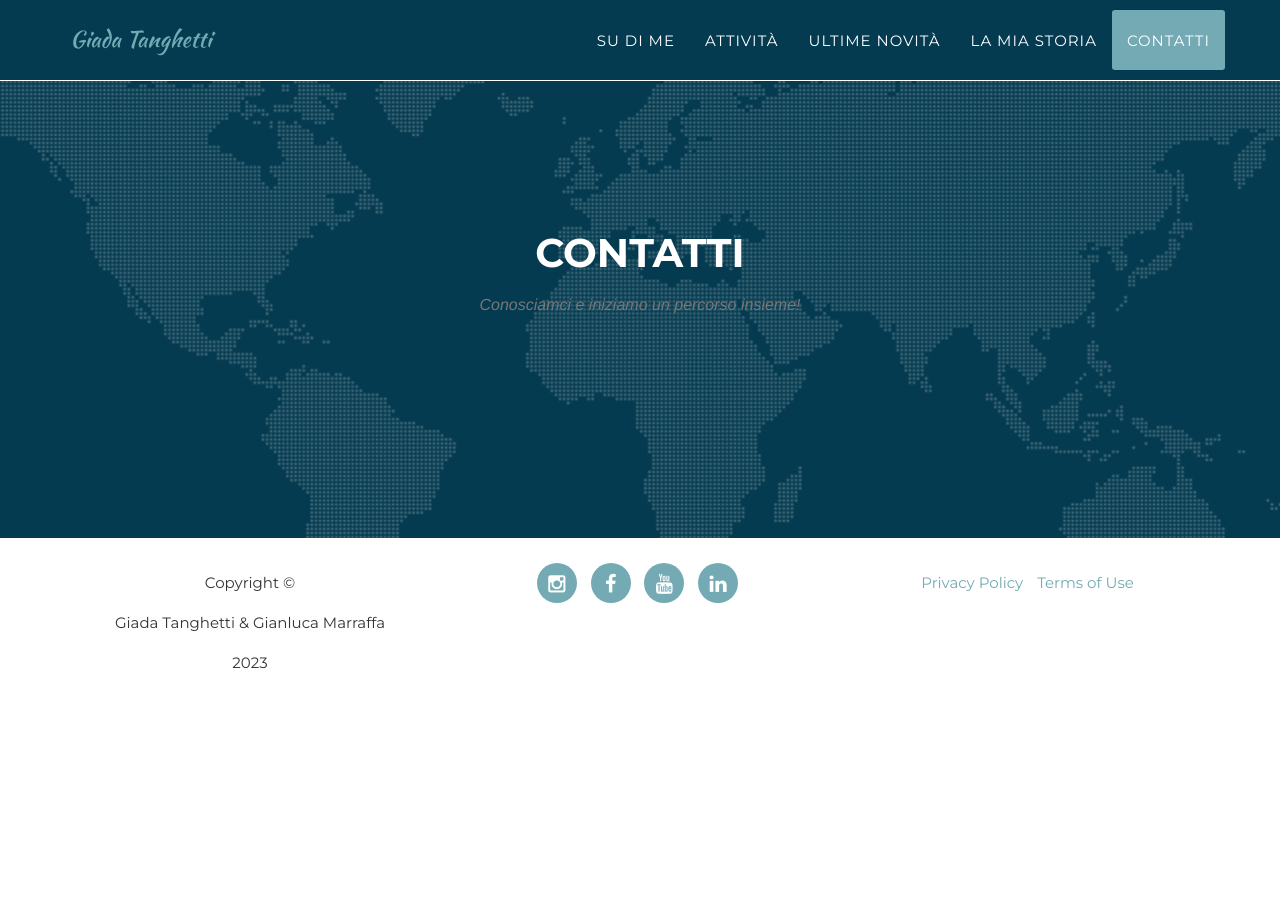
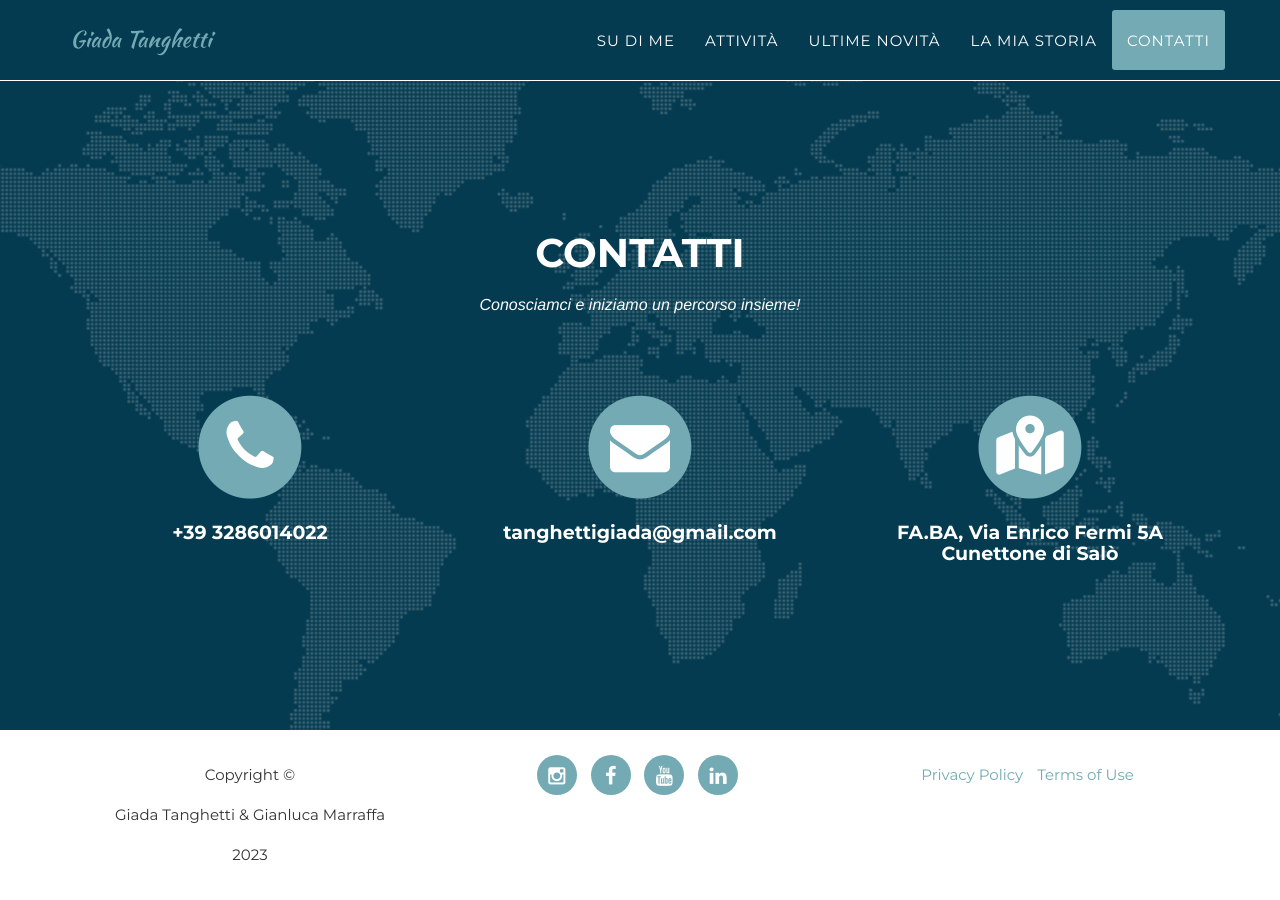
Before and after one commit to gmarraff/giadatanghetti.it, a Jekyll site: the page built from _posts/2014-07-16-project-3.markdown, in a window 1280 px wide and 900 px high, scrolled down 5945 px. Built offline with Jekyll 4.4.1, drawn with Linux system fonts in a browser that asks for light colours; nearby versions of some CDN libraries; some web fonts are replaced; library files that are not in the unit come from our copies; before the commit the page ends 6653 px from its top, so only the background shows below that.

Commit message:
FIll contacts

```diff
--- a/_includes/contact.html
+++ b/_includes/contact.html
@@ -3,41 +3,37 @@
             <div class="row">
                 <div class="col-lg-12 text-center">
                     <h2 class="section-heading">{{section.title}}</h2>
-                    <h3 class="section-subheading text-muted">Conosciamci e iniziamo un percorso insieme!</h3>
+                    <h3 class="section-subheading text-muted" style="color: white">Conosciamci e iniziamo un percorso insieme!</h3>
                 </div>
             </div>
-            <!-- <div class="row">
-                <div class="col-lg-12">
-                    <form name="sentMessage" id="contactForm" novalidate>
-                        <div class="row">
-                            <div class="col-md-6">
-                                <div class="control-group form-group">
-                                    <input type="text" class="form-control" placeholder="Your Name *" id="name" required data-validation-required-message="Please enter your name.">
-                                    <p class="help-block text-danger"></p>
-                                </div>
-                                <div class="control-group form-group">
-                                    <input type="email" class="form-control" placeholder="Your Email *" id="email" required data-validation-required-message="Please enter your email address.">
-                                    <p class="help-block text-danger"></p>
-                                </div>
-                                <div class="control-group form-group">
-                                    <input type="tel" class="form-control" placeholder="Your Phone *" id="phone" required data-validation-required-message="Please enter your phone number.">
-                                    <p class="help-block text-danger"></p>
-                                </div>
-                            </div>
-                            <div class="col-md-6">
-                                <div class="control-group form-group">
-                                    <textarea class="form-control" placeholder="Your Message *" id="message" required data-validation-required-message="Please enter a message."></textarea>
-                                    <p class="help-block text-danger"></p>
-                                </div>
-                            </div>
-                            <div class="clearfix"></div>
-                            <div class="col-lg-12 text-center">
-                                <div id="success"></div>
-                                <button type="submit" class="btn btn-xl">Send Message</button>
-                            </div>
-                        </div>
-                    </form>
+            <div class="row text-center align-items-center">
+                <div class="col-md-4">
+                    <a href="tel:+393286014022">
+                        <span class="fa-stack fa-4x">
+                            <i class="fa fa-circle fa-stack-2x text-primary"></i>
+                            <i class="fa fa-phone fa-stack-1x fa-inverse"></i>
+                        </span>
+                        <h4 class="service-heading" style="color:white;">+39 3286014022</h4>
+                    </a>
                 </div>
-            </div> -->
+                <div class="col-md-4">
+                    <a href="mailto:tanghettigiada@gmail.com">
+                        <span class="fa-stack fa-4x">
+                            <i class="fa fa-circle fa-stack-2x text-primary"></i>
+                            <i class="fa fa-envelope fa-stack-1x fa-inverse"></i>
+                        </span>
+                        <h4 class="service-heading" style="color:white;">tanghettigiada@gmail.com</h4>
+                    </a>
+                </div>
+                <div class="col-md-4">
+                    <a href="https://www.google.com/maps/place/Centro+Fa.Ba./@45.5828596,10.5195408,17z/data=!3m1!4b1!4m6!3m5!1s0x47818f812855681f:0xbf2fe6b8dd24e584!8m2!3d45.5828596!4d10.5221157!16s%2Fg%2F11sc6pxyq8?entry=ttu" target="_blank">
+                        <span class="fa-stack fa-4x">
+                            <i class="fa fa-circle fa-stack-2x text-primary"></i>
+                            <i class="fa fa-map-location-dot fa-stack-1x fa-inverse"></i>
+                        </span>
+                        <h4 class="service-heading" style="color:white;">FA.BA, Via Enrico Fermi 5A Cunettone di Salò</h4>
+                    </a>
+                </div>
+            </div>
         </div>
     </section>
```
